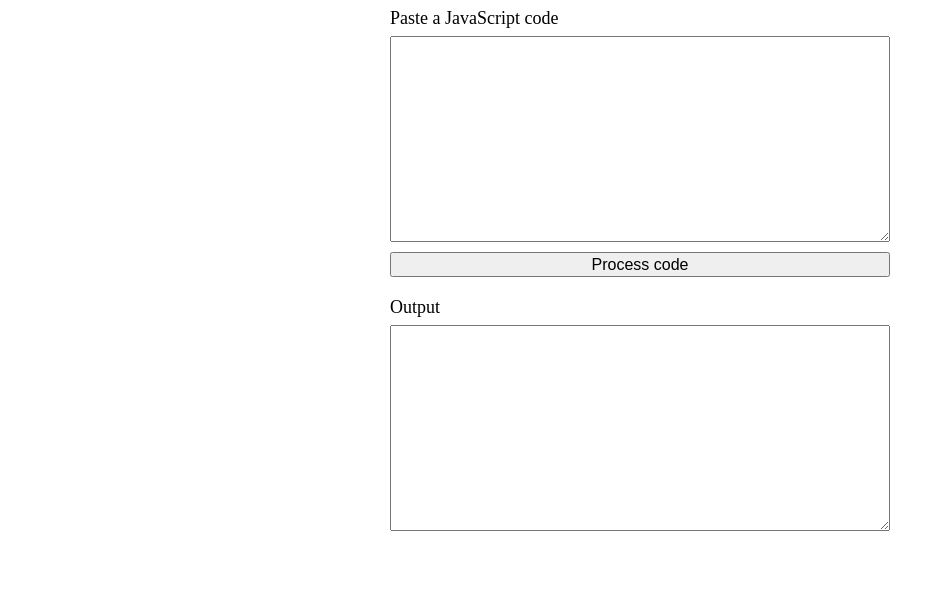
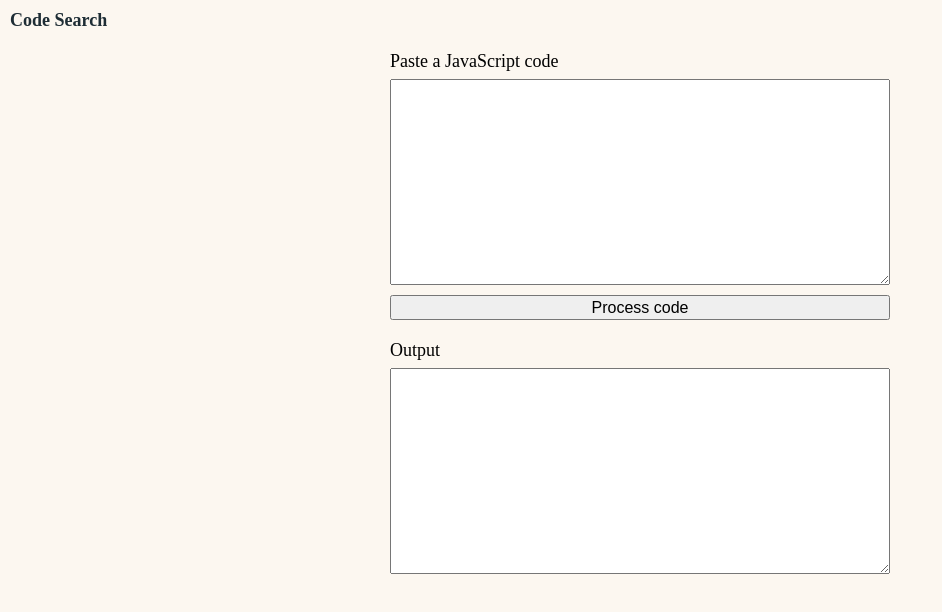
Before and after one commit to Obayanju/code-search, a plain HTML site: page index.html in a window 1280 px wide. Shown: the whole page, without its empty margins (0-942 px from the left). Drawn offline with Linux system fonts and the light colour scheme.

Commit message:
style header

```diff
--- a/index.html
+++ b/index.html
@@ -8,6 +8,9 @@
 </head>
 
 <body>
+    <header class="Header">
+        <div>Code Search</div>
+    </header>
     <div class='container'>
         <label for="code-area">Paste a JavaScript code</label>
         <textarea class="form-control" id="code-area"></textarea>
--- a/main.css
+++ b/main.css
@@ -1,3 +1,17 @@
+body {
+    margin: 0;
+    background-color: #FCF7F0;
+    color:black;
+}
+
+.Header {
+    padding: 10px;
+    font-size: large;
+    font-weight: 900;
+    color: #1E2D35;
+    margin-bottom: 10px;
+}
+
 .container {
     display: flex;
     flex-direction: column;
```
